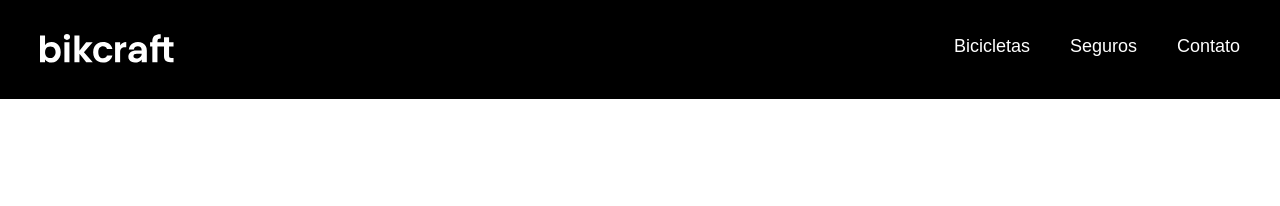
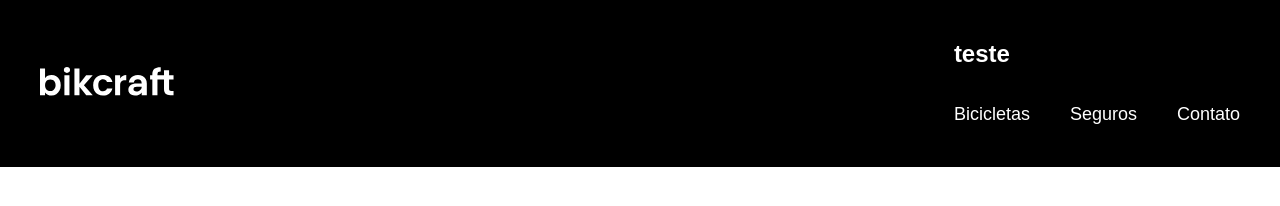
Before and after one commit to EugenioPatxelli/eugeniopatxelli.github.io, a plain HTML site: page index.html in a window 1280 px wide. Drawn offline with Linux system fonts and the light colour scheme.

Commit message:
header-teste

```diff
--- a/index.html
+++ b/index.html
@@ -18,6 +18,7 @@
         <img src="./img/bikcraft.svg" alt="Bikcraft"> </a>
 
       <nav aria-label="primaria">
+        <h1 class="teste">teste</h1>
         <ul class="header-menu">
           <li><a href="./bicicletas.html">Bicicletas</a></li>
           <li><a href="./seguros.html">Seguros</a></li>
```
Lines whose indentation alone changed are shown as unchanged.
